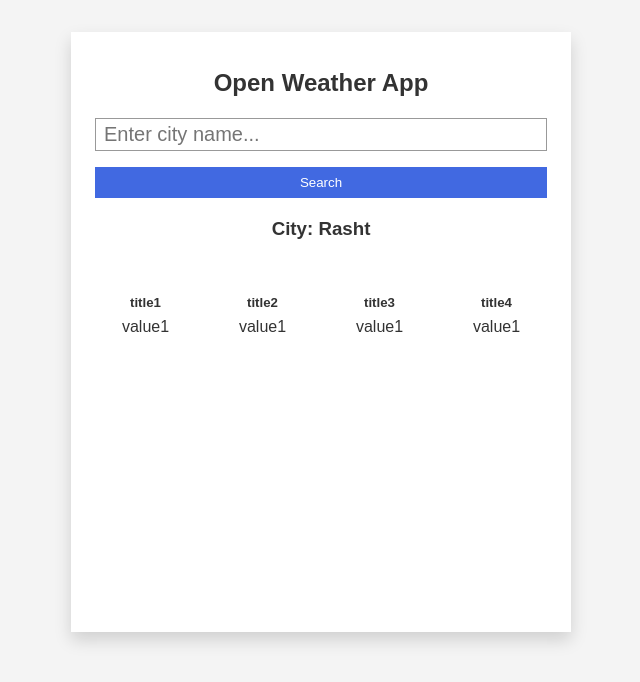
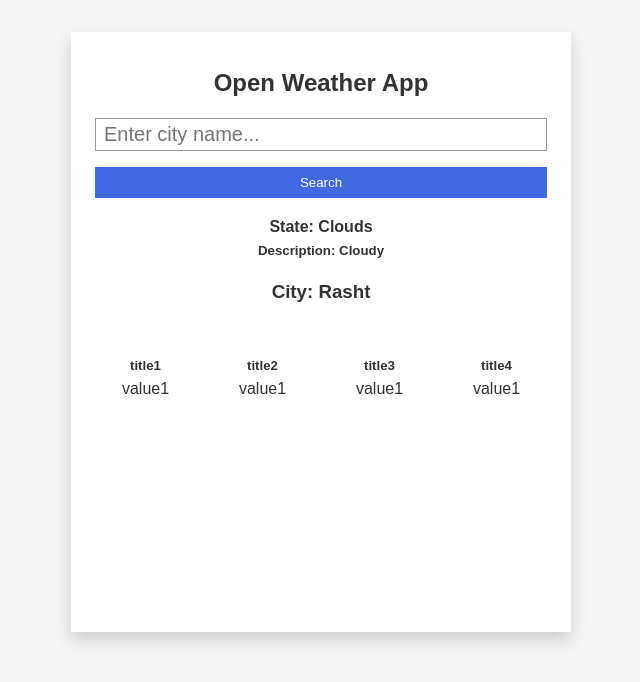
Before and after one commit to BasharNader/Open-Weather, a React (Create React App) app: page / in a window 1280 px wide. Shown: the top 682 px of the page, without its empty margins (319-959 px from the left). Built offline with nearby package versions, Linux system fonts and the light colour scheme.

Commit message:
MainState

```diff
--- a/src/App.css
+++ b/src/App.css
@@ -8,7 +8,8 @@
 }
 
 .App h2,
-.App .city {
+.App .city,
+.App .MainStat {
   text-align: center;
   margin-bottom: 1rem;
 }
--- a/src/App.js
+++ b/src/App.js
@@ -2,6 +2,7 @@ import './App.css';
 import City from './components/City';
 import Form from './components/Form';
 import Stats from './components/Stats';
+import MainStat from './components/MainStat';
 
 function App() {
   const stats = [
@@ -14,6 +15,7 @@ function App() {
     <div className="App">
       <h2>Open Weather App</h2>
       <Form />
+      <MainStat state="Clouds" desc="Cloudy"/>
       <City name="Rasht" />
       <Stats stats={stats} />
     </div>
--- /dev/null
+++ b/src/components/MainStat.js
@@ -0,0 +1,15 @@
+import React from "react";
+
+const MainStat = (props) => {
+  const { state, desc } = props;
+  return <div className="MainStat">
+    <h4 className="MainStat-state">
+      State: {state}
+    </h4>
+    <h5 className="MainStat-desc">
+      Description: {desc}
+    </h5>
+  </div>;
+};
+
+export default MainStat;
```
Also changed, not shown: 1 other file (tests, documents, lock files or other folders).
